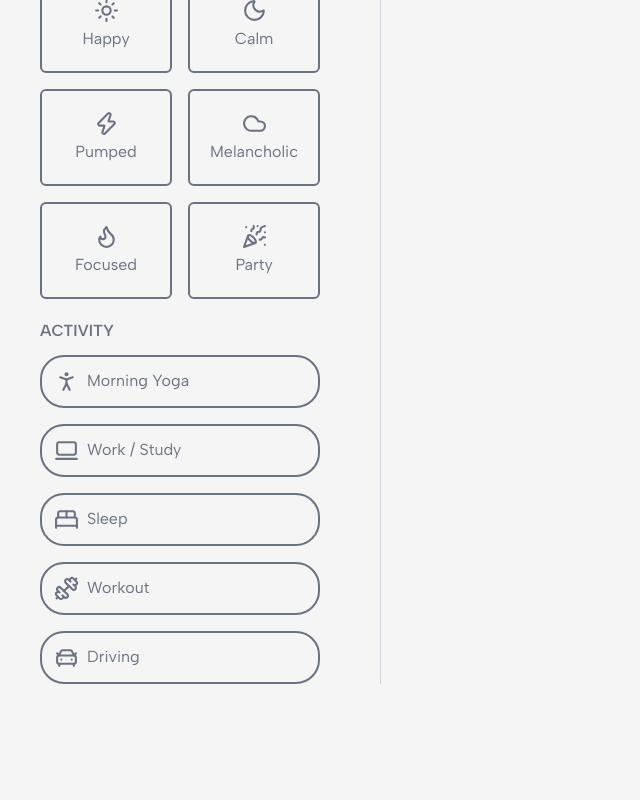
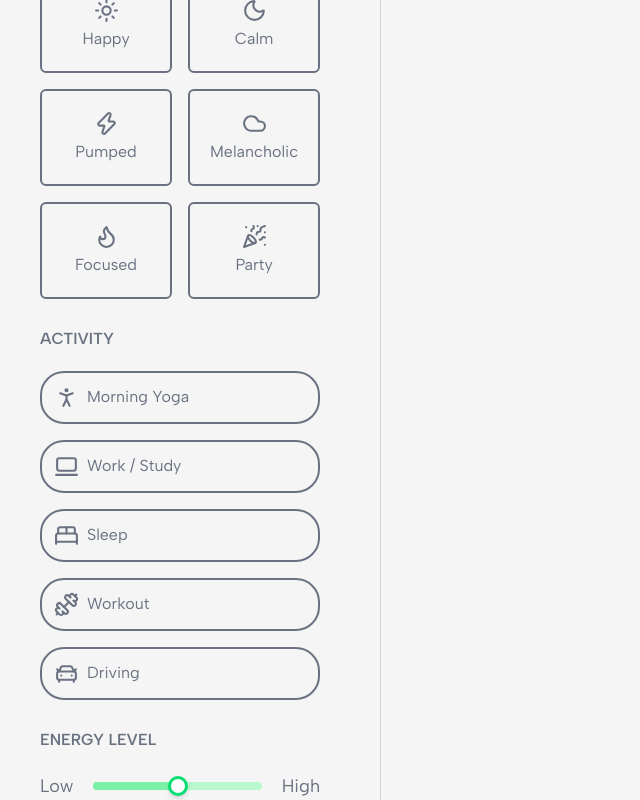
Before and after one commit to daryna-budz/moodify, a Next.js app: page / in a window 1280 px wide. Shown: the part 223-1023 px from the top of the page, without its empty margins (0-640 px from the left). Before the commit the page ends 907 px from the top, so only its background shows below. Built offline with nearby package versions, Linux system fonts and the light colour scheme.

Commit message:
feat: energy level slider bar add

```diff
--- a/components/Sidebar.tsx
+++ b/components/Sidebar.tsx
@@ -2,10 +2,12 @@
 
 import { Sun, Moon, Zap, Cloud, Flame, PartyPopper, Dumbbell, PersonStanding, LaptopMinimal, BedDouble, CarFront} from 'lucide-react';
 import { useState } from "react";
+import * as Slider from "@radix-ui/react-slider";
 
 export default function Sidebar(){
     const [selectedMood, setSelectedMood] = useState('')
     const [selectedActivity, setSelectedActivity] = useState('')
+    const [selectedEnergy, setSelectedEnergy] = useState([5])
 
     return (
         <main className="md:flex">
@@ -38,8 +40,8 @@ export default function Sidebar(){
                         </div>
                 </div>
 
-                <h2 className='text-gray-500 font-semibold text-md uppercase text-center md:text-left mt-5'>Activity</h2>
-                <div className='flex flex-col justify-center gap-4 max-w-sm mx-auto w-full mt-3 md:mx-0 md:max-w-xs'>
+                <h2 className='text-gray-500 font-semibold text-md uppercase text-center md:text-left mt-7'>Activity</h2>
+                <div className='flex flex-col justify-center gap-4 max-w-sm mx-auto w-full mt-5 md:mx-0 md:max-w-xs'>
                     <div className={`flex gap-2  border-2 border-gray-500 rounded-3xl p-3 cursor-pointer ${selectedActivity === "yoga" ? "text-green-600 border-green-600 bg-green-100" : "text-gray-500 border-gray-500"}`} onClick={()=> setSelectedActivity("yoga")}>
                         <PersonStanding size={25} color="currentColor"/>
                         <p>Morning Yoga</p>
@@ -62,6 +64,25 @@ export default function Sidebar(){
                     </div>
                 </div>
 
+                <h2 className='text-gray-500 font-semibold text-md uppercase text-center md:text-left mt-7'>Energy level</h2>
+                <div className='flex justify-center items-center gap-5 mt-5 max-w-sm mx-auto w-full'>
+                    <span className='text-gray-500 text-lg text-center'>Low</span>
+                    <Slider.Root
+                        className="relative flex items-center w-full h-5"
+                        value={selectedEnergy}
+                        onValueChange={setSelectedEnergy}
+                        max={10}
+                        step={1}
+                        >
+                        <Slider.Track className="bg-green-200 relative grow rounded-full h-2">
+                            <Slider.Range className="absolute bg-green-300 rounded-full h-full" />
+                        </Slider.Track>
+
+                        <Slider.Thumb className="block w-5 h-5 bg-white border-3 border-green-400 rounded-full shadow-md cursor-pointer" />
+                    </Slider.Root>
+                    <span className='text-gray-500 text-lg text-center'>High</span>
+                </div>
+
             </section>
         </main>
     )
--- a/package.json
+++ b/package.json
@@ -9,6 +9,7 @@
     "lint": "eslint"
   },
   "dependencies": {
+    "@radix-ui/react-slider": "^1.3.6",
     "lucide-react": "^1.3.0",
     "next": "16.2.6",
     "react": "19.2.4",
```
Also changed, not shown: 1 other file (tests, documents, lock files or other folders).
